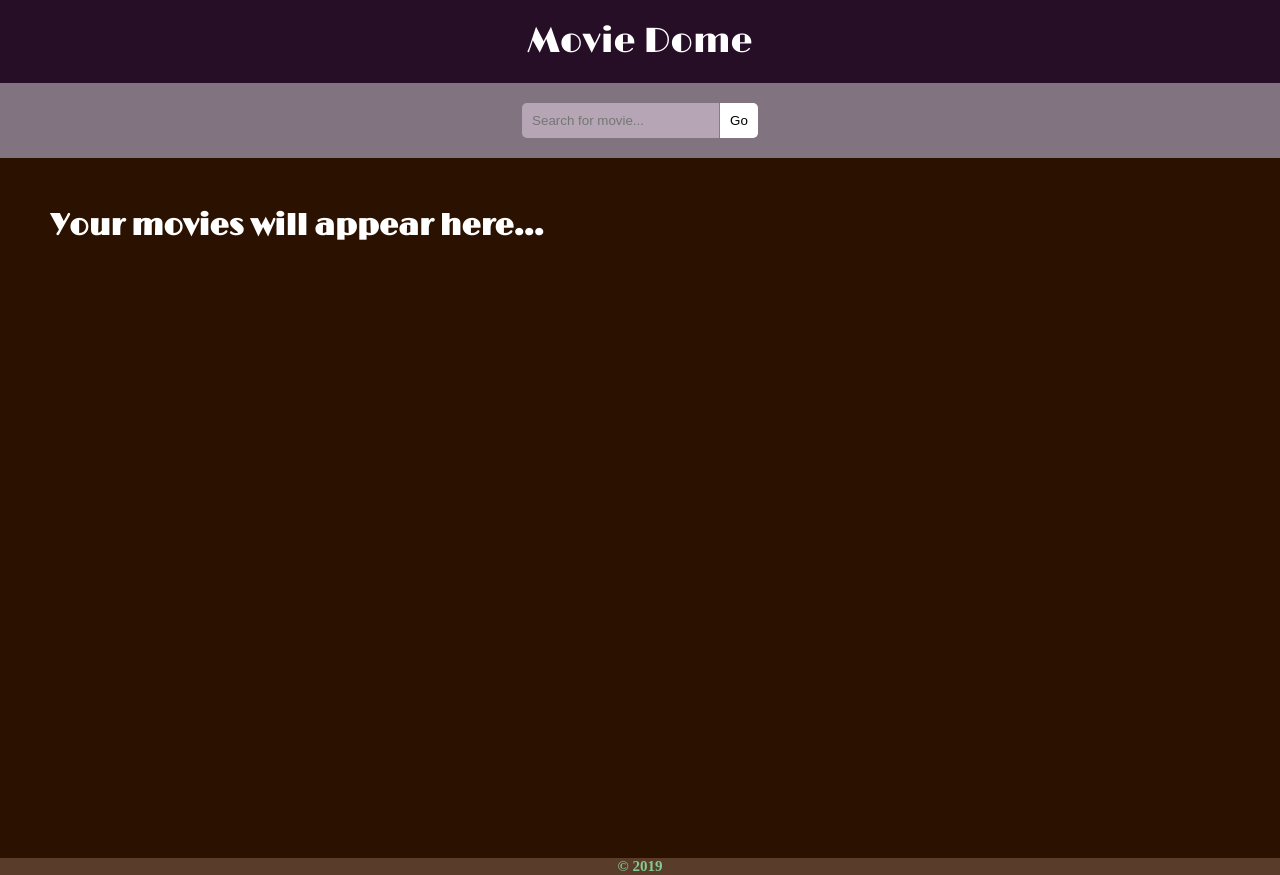
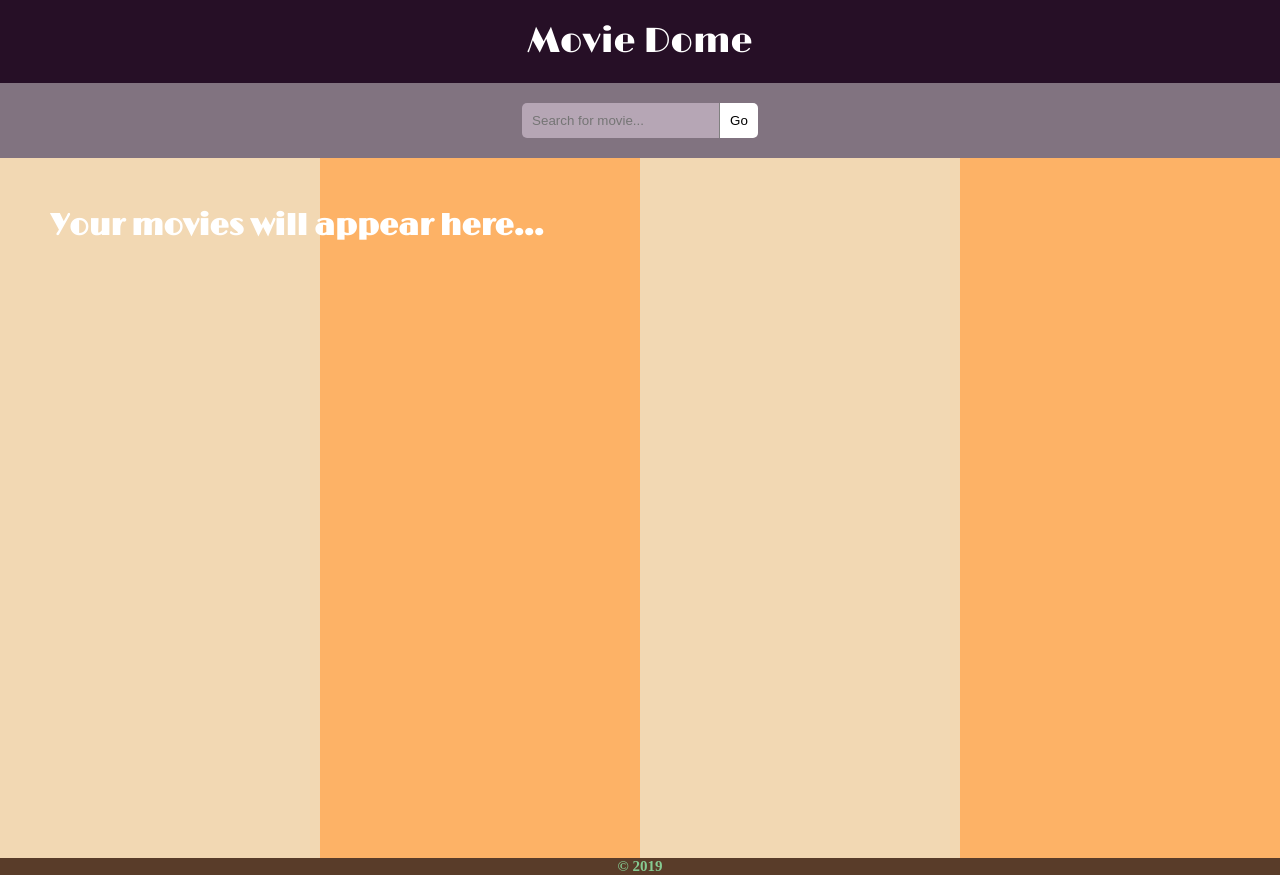
Before and after one commit to veselinn16/movie-dome, a React (Create React App) app: page / in a window 1280 px wide. Built offline with nearby package versions, Linux system fonts and the light colour scheme.

Commit message:
Add flip card effect to movie elements :art:

```diff
--- a/src/styles/Main.scss
+++ b/src/styles/Main.scss
@@ -5,7 +5,6 @@
   padding: 3rem;
 
   &__display {
-    // fix this
     min-height: 80vh;
     padding: 2rem;
     display: grid;
--- a/src/styles/Movie.scss
+++ b/src/styles/Movie.scss
@@ -1,7 +1,9 @@
 .movie {
   height: 100%;
   width: 100%;
-  background: rgba($color: #000000, $alpha: 0.2);
+  // background: rgba($color: #000000, $alpha: 0.2);
+  border-radius: 1rem;
+
   cursor: pointer;
   perspective: 150rem;
 
@@ -53,6 +55,8 @@
       flex-direction: column;
       justify-content: space-around;
       align-items: center;
+      background: rgba($color: #8fb0a9, $alpha: 0.2);
+      box-shadow: 1px 2px 3px #000;
     }
 
     &--back {
@@ -60,243 +64,27 @@
       background: #fff;
       font-size: 4rem;
       transform: rotateY(180deg);
+      background: rgba($color: #8fb0a9, $alpha: 0.4);
+      cursor: initial;
+
+      display: flex;
+      flex-direction: column;
+      justify-content: center;
+      align-items: center;
+    }
+  }
+
+  &__details {
+    &--text {
+      font-size: 2.2rem;
+    }
+
+    &--link {
+      text-decoration: none;
+      color: inherit;
+      text-align: center;
+      font-family: $defaultFont;
+      font-size: 2.5rem;
     }
   }
 }
-
-// .movie {
-//   perspective: 150rem;
-//   -moz-perspective: 150rem;
-//   position: relative;
-//   height: 52rem;
-
-//   &_side {
-//     height: 52rem;
-//     transition: all 0.8s ease;
-//     position: absolute;
-//     top: 0;
-//     left: 0;
-//     width: 100%;
-//     backface-visibility: hidden;
-//     border-radius: 3px;
-//     // for the background-blend-mode
-//     overflow: hidden;
-//     box-shadow: 0 1.5rem 4rem rgba($color-black, 0.15);
-
-//     &--front {
-//       background-color: $color-white;
-//     }
-
-//     &--back {
-//       transform: rotateY(180deg);
-
-//       &--1 {
-//         background-image: linear-gradient(
-//           to right bottom,
-//           $color-secondary-light,
-//           $color-secondary-dark
-//         );
-//       }
-
-//       &--2 {
-//         background-image: linear-gradient(
-//           to right bottom,
-//           $color-primary-light,
-//           $color-primary-dark
-//         );
-//       }
-
-//       &--3 {
-//         background-image: linear-gradient(
-//           to right bottom,
-//           $color-tertiary-light,
-//           $color-tertiary-dark
-//         );
-//       }
-//     }
-//   }
-
-//   //.card:hover .card_side--front {}
-//   &:hover &_side--front {
-//     // to make the effect more natural
-//     transform: rotateY(-180deg);
-//   }
-
-//   &:hover &_side--back {
-//     transform: rotateY(0);
-//   }
-
-//   // FRONT SIDE STYLING
-//   &__picture {
-//     background-size: cover;
-//     height: 23rem;
-//     background-blend-mode: screen;
-//     -webkit-clip-path: polygon(0 0, 100% 0, 100% 85%, 0 100%);
-//     clip-path: polygon(0 0, 100% 0, 100% 85%, 0 100%);
-//     border-top-left-radius: 3px;
-//     border-top-right-radius: 3px;
-
-//     &--1 {
-//       background-image: linear-gradient(
-//           to right bottom,
-//           $color-secondary-light,
-//           $color-secondary-dark
-//         ),
-//         url('../img/nat-5.jpg');
-//     }
-
-//     &--2 {
-//       background-image: linear-gradient(
-//           to right bottom,
-//           $color-primary-light,
-//           $color-primary-dark
-//         ),
-//         url('../img/nat-6.jpg');
-//     }
-
-//     &--3 {
-//       background-image: linear-gradient(
-//           to right bottom,
-//           $color-tertiary-light,
-//           $color-tertiary-dark
-//         ),
-//         url('../img/nat-7.jpg');
-//     }
-//   }
-
-//   &__heading {
-//     font-size: 2.8rem;
-//     font-weight: 300;
-//     text-transform: uppercase;
-//     text-align: right;
-//     color: $color-white;
-//     position: absolute;
-//     top: 10rem;
-//     right: 2rem;
-//     width: 75%;
-//   }
-
-//   &__heading-span {
-//     padding: 1rem 1.5rem;
-//     -webkit-box-decoration-break: clone;
-//     box-decoration-break: clone;
-
-//     &--1 {
-//       background-image: linear-gradient(
-//         to right bottom,
-//         rgba($color-secondary-light, 0.85),
-//         rgba($color-secondary-dark, 0.85)
-//       );
-//     }
-
-//     &--2 {
-//       background-image: linear-gradient(
-//         to right bottom,
-//         rgba($color-primary-light, 0.85),
-//         rgba($color-primary-dark, 0.85)
-//       );
-//     }
-
-//     &--3 {
-//       background-image: linear-gradient(
-//         to right bottom,
-//         rgba($color-tertiary-light, 0.85),
-//         rgba($color-tertiary-dark, 0.85)
-//       );
-//       z-index: 1;
-//     }
-//   }
-
-//   &__details {
-//     padding: 3rem;
-
-//     ul {
-//       list-style: none;
-//       width: 80%;
-//       margin: 0 auto;
-
-//       li {
-//         text-align: center;
-//         font-size: 1.5rem;
-//         padding: 1rem;
-
-//         &:not(:last-child) {
-//           border-bottom: 1px solid $color-grey-light-2;
-//         }
-//       }
-//     }
-//   }
-
-//   // BACK SIDE STYLING
-//   &__cta {
-//     position: absolute;
-//     top: 50%;
-//     left: 50%;
-//     transform: translate(-50%, -50%);
-//     width: 90%;
-//     text-align: center;
-//   }
-
-//   &__price-box {
-//     text-align: center;
-//     color: $color-white;
-//     margin-bottom: 8rem;
-//   }
-
-//   &__price-only {
-//     font-size: 1.4rem;
-//     text-transform: uppercase;
-//   }
-
-//   &__price-value {
-//     font-size: 6rem;
-//     font-weight: 100;
-//   }
-
-//   // apply these style 1) if the device screen is smaller than 56.25em or when we're using a touch device
-//   @media only screen and (max-width: 56.25em), only screen and (hover: none) {
-//     height: auto;
-//     border-radius: 3px;
-//     background-color: $color-white;
-//     box-shadow: 0 1.5rem 4rem rgba($color-black, 0.15);
-
-//     &_side {
-//       height: auto;
-//       position: relative;
-//       box-shadow: none;
-
-//       &--back {
-//         transform: rotateY(0);
-//         clip-path: polygon(0 15%, 100% 0, 100% 100%, 0 100%);
-//       }
-//     }
-
-//     //.card:hover .card_side--front {}
-//     &:hover &_side--front {
-//       // to make the effect more natural
-//       transform: rotateY(0);
-//     }
-
-//     &__details {
-//       padding: 1rem 3rem;
-//     }
-
-//     // BACK SIDE STYLING
-//     &__cta {
-//       position: relative;
-//       top: 0;
-//       left: 0;
-//       transform: translate(0);
-//       width: 100%;
-//       padding: 7rem 4rem 4rem 4rem;
-//     }
-
-//     &__price-box {
-//       margin-bottom: 3rem;
-//     }
-
-//     &__price-value {
-//       font-size: 4rem;
-//     }
-//   }
-// }
--- a/src/styles/_variables.scss
+++ b/src/styles/_variables.scss
@@ -9,7 +9,22 @@ $searchInput: #b6a6b5;
 $searchBtn: #fff;
 
 /// Main
-$mainBackground: #2b1100;
+// $mainBackground: #2b1100;
+// $mainColor1: #fdf0c4;
+// $mainColor2: #f7a992;
+$mainColor1: #f2d8b3;
+$mainColor2: #fdb266;
+$mainBackground: linear-gradient(
+  90deg,
+  $mainColor1 0%,
+  $mainColor1 25%,
+  $mainColor2 25%,
+  $mainColor2 50%,
+  $mainColor1 50%,
+  $mainColor1 75%,
+  $mainColor2 75%,
+  $mainColor2 100%
+);
 
 /// Footer
 $footerBackground: #593c29;
```
